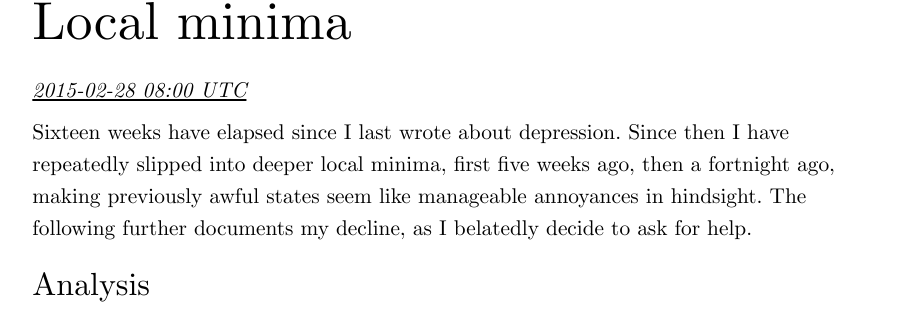
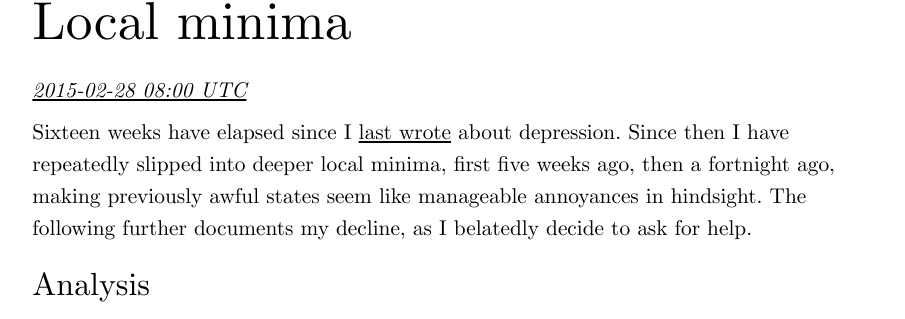
Before and after one commit to delan/www.azabani.com, a Jekyll site: the page built from _posts/2015-02-28-local-minima.md, in a window 1280 px wide and 900 px high. Shown: the part 231-550 px from the top of the window, without its empty margins (181-1086 px from the left). Built offline with Jekyll 4.4.1, drawn with Linux system fonts in a browser that asks for light colours; part of the change alters nothing that is shown.

```diff
--- a/_posts/2015-02-28-local-minima.md
+++ b/_posts/2015-02-28-local-minima.md
@@ -5,11 +5,14 @@ date: 2015-02-28 16:00:00 +0800
 _hidden: true
 ---
 
-Sixteen weeks have elapsed since I last wrote about depression. Since
-then I have repeatedly slipped into deeper local minima, first five
-weeks ago, then a fortnight ago, making previously awful states seem
-like manageable annoyances in hindsight. The following further
-documents my decline, as I belatedly decide to ask for help.
+Sixteen weeks have elapsed since I [last wrote][last] about
+depression. Since then I have repeatedly slipped into deeper local
+minima, first five weeks ago, then a fortnight ago, making previously
+awful states seem like manageable annoyances in hindsight. The
+following further documents my decline, as I belatedly decide to ask
+for help.
+
+[last]: /2014/11/08/depression.html
 
 ## Analysis
 
```
